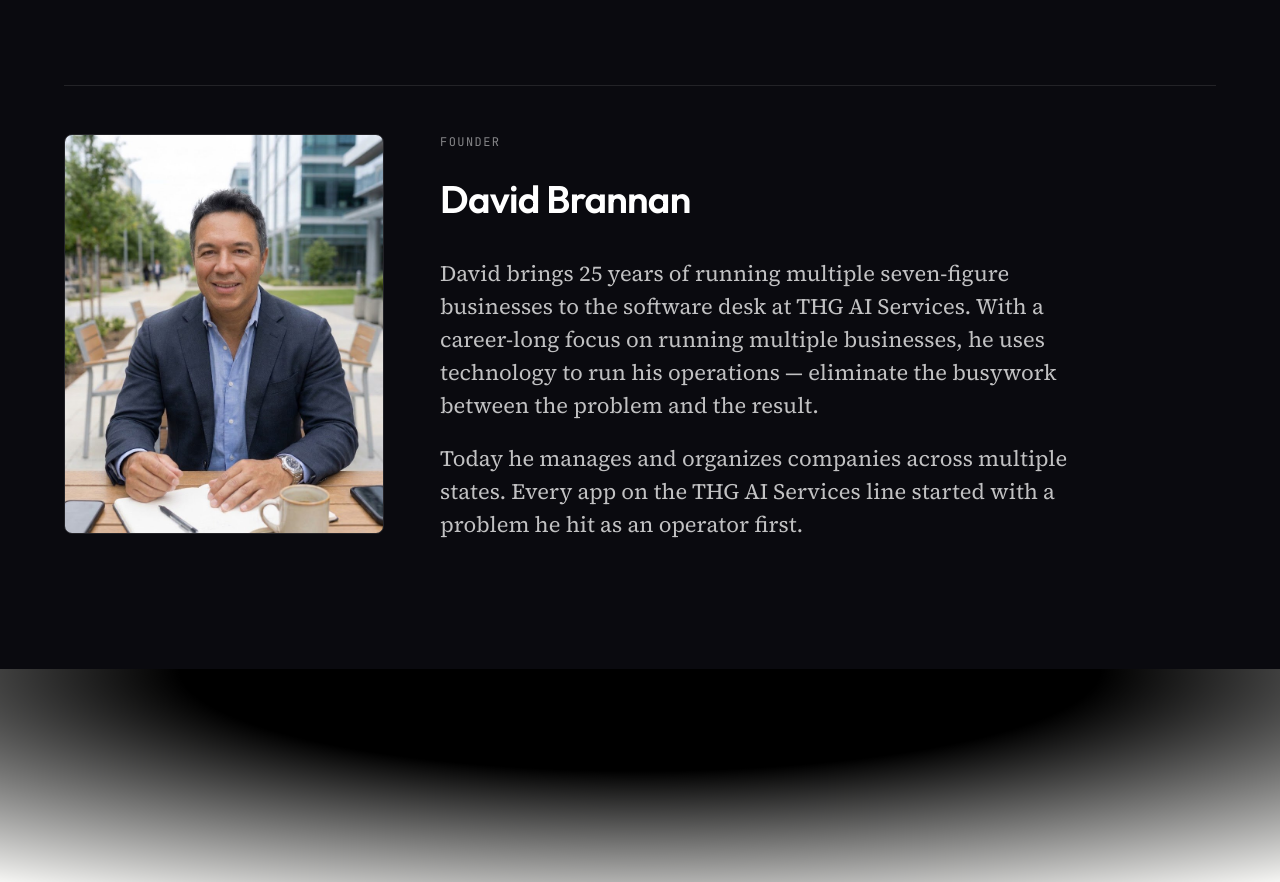
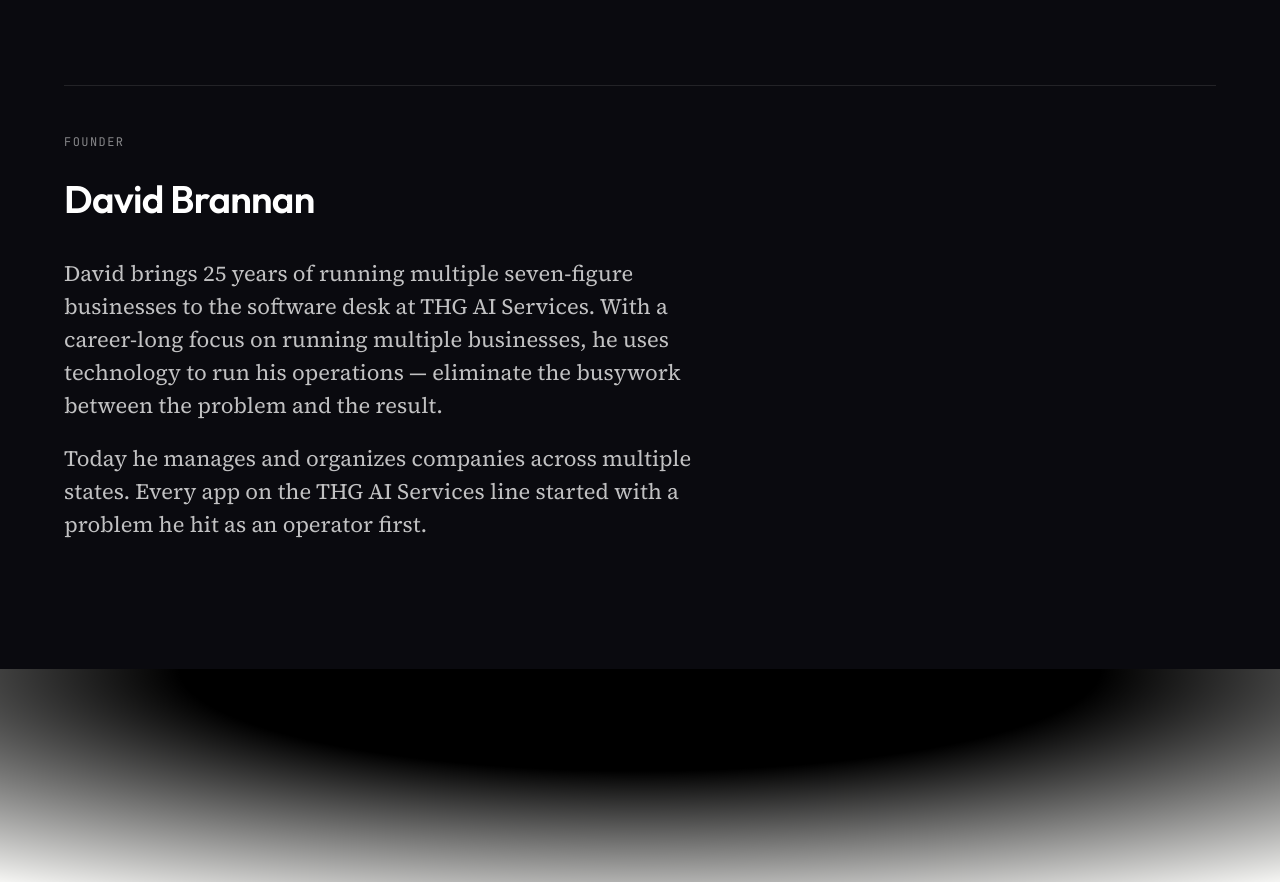
Before and after one commit to AtlasTeam23/thgservices-site, a React (Vite) app in the folder vite-app/: page / in a window 1280 px wide. Shown: the part 8820-9702 px from the top of the page. Built offline with nearby package versions, Linux system fonts and the light colour scheme.

Commit message:
Remove founder photo from About for now

```diff
--- a/vite-app/src/sections/About.tsx
+++ b/vite-app/src/sections/About.tsx
@@ -330,30 +330,7 @@ export default function About() {
         }}
         className="about-founder"
       >
-        {/* Left: Founder portrait only */}
-        <div>
-          <div
-            style={{
-              borderRadius: '8px',
-              overflow: 'hidden',
-              border: '1px solid var(--thg-border-about)',
-              aspectRatio: '4 / 5',
-              maxWidth: '320px',
-            }}
-          >
-            <img
-              src="/photos/david-brannan-founder.jpg"
-              alt="David Brannan, founder of THG AI Services"
-              loading="lazy"
-              style={{
-                width: '100%',
-                height: '100%',
-                objectFit: 'cover',
-                display: 'block',
-              }}
-            />
-          </div>
-        </div>
+        {/* Founder portrait removed for now; photo stays at /photos/david-brannan-founder.jpg to re-add later. */}
 
         {/* Right: Founder label + name + credentials rail + bio */}
         <div>
@@ -425,8 +402,7 @@ export default function About() {
              text (eyebrow + name + bio) sits snug alongside rather than
              144px of dead gutter in a loose 1fr. */
           .about-founder {
-            grid-template-columns: minmax(0, 320px) 1fr !important;
-            gap: 56px !important;
+            grid-template-columns: minmax(0, 760px) !important;
           }
         }
       `}</style>
```
